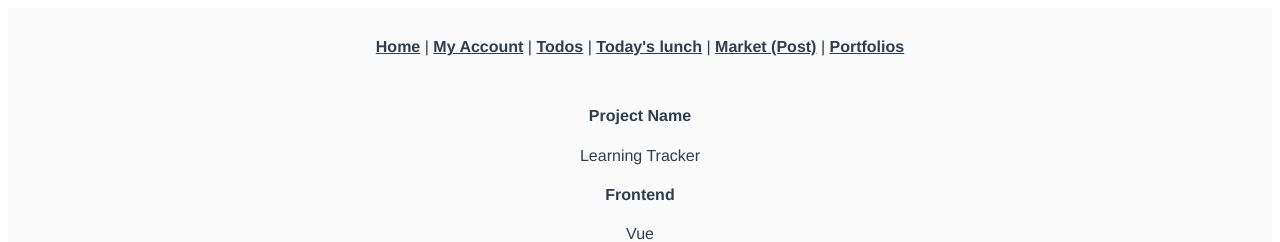
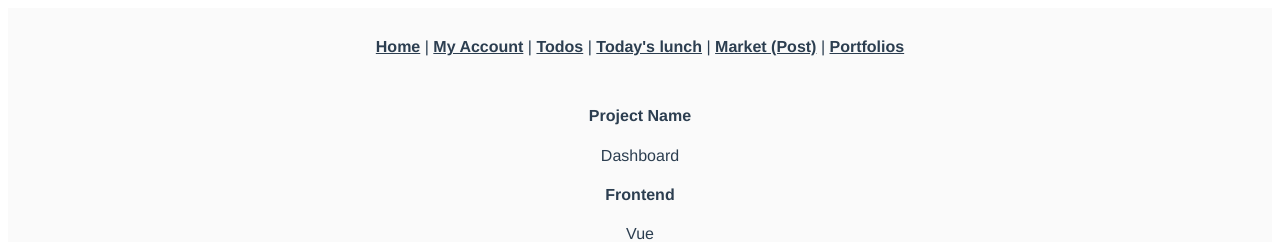
Before and after one commit to hhkimmm9/Dashboard, a Vue app in the folder frontend/: page /about in a window 1280 px wide. Shown: the top 242 px of the page. Built offline with nearby package versions, Linux system fonts and the light colour scheme; a web font is replaced by a local one.

Commit message:
Change the name of the app.

```diff
--- a/frontend/src/views/About.vue
+++ b/frontend/src/views/About.vue
@@ -1,7 +1,7 @@
 <template>
   <div class="about">
     <h4>Project Name</h4>
-    <p>Learning Tracker</p>
+    <p>Dashboard</p>
 
     <h4>Frontend</h4>
     <p>Vue</p>
```
